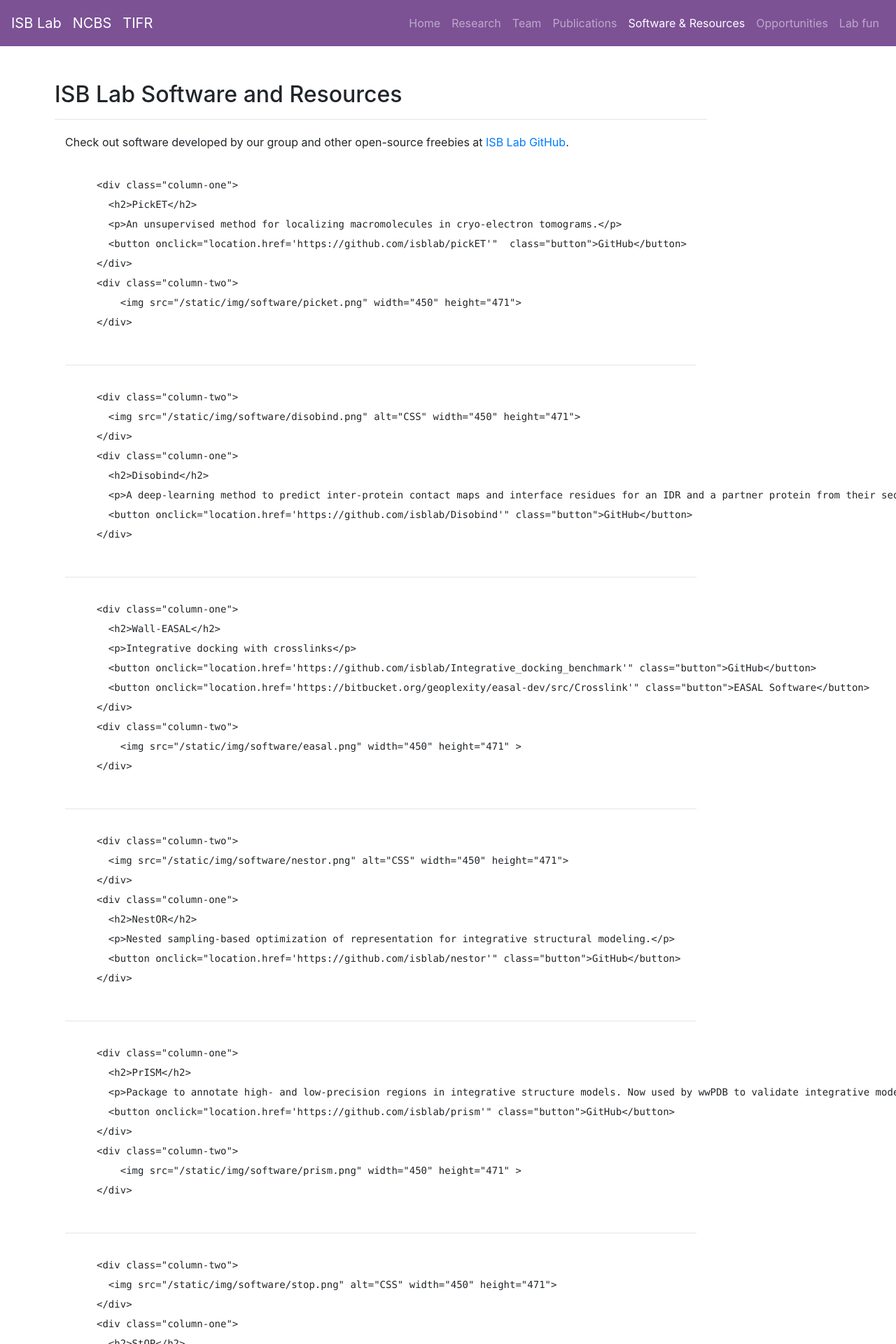
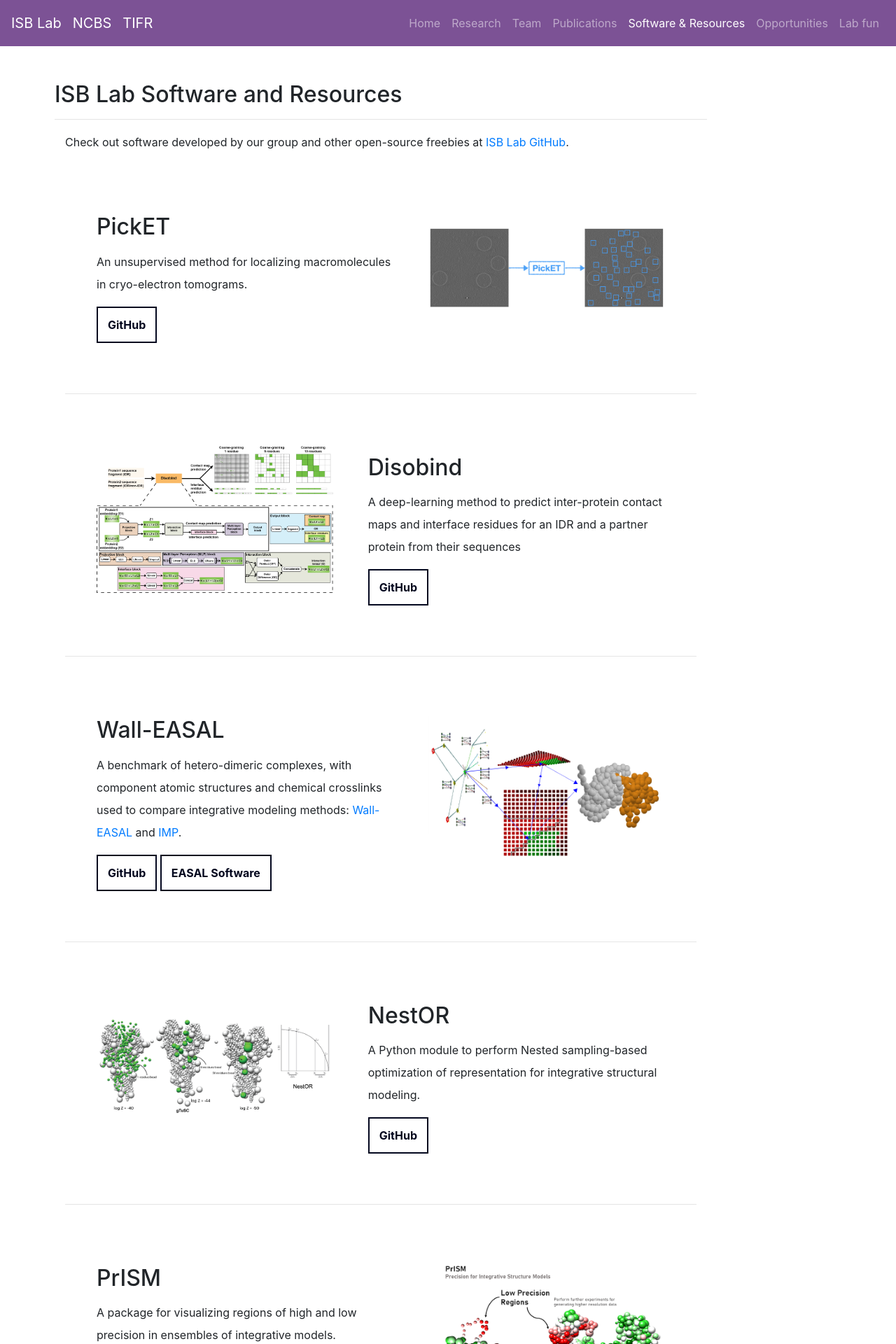
Before and after one commit to isblab/website, a Jekyll site: the page built from Software/index.md, in a window 1280 px wide. Shown: the top 1920 px of the page at 70% size. Built offline with Jekyll 4.4.1, drawn with Linux system fonts in a browser that asks for light colours; some of the changed text lies outside the part shown.

Commit message:
fixed bug caused by indentation

```diff
--- a/Software/index.md
+++ b/Software/index.md
@@ -5,165 +5,134 @@ group: Software
 ---
 <h2>ISB Lab Software and Resources</h2>
 <hr>
+
 <div class="container-fluid">
 
 Check out software developed by our group and other open-source freebies at [ISB Lab GitHub](https://github.com/isblab). <br>
 
 
 <div class="content-container" style="background-color: #ffffff;">
-  <div class="col-container">
-    <div class="column-one">
-      <h2>PickET</h2>
-      <p>An unsupervised method for localizing macromolecules in cryo-electron tomograms.</p>
-      <button onclick="location.href='https://github.com/isblab/pickET'"  class="button">GitHub</button>
-    </div>
-    <div class="column-two">
-        <img src="/static/img/software/picket.png" width="450" height="471">
-    </div>
-  </div>
+<div class="col-container">
+<div class="column-one">
+<h2>PickET</h2>
+<p>An unsupervised method for localizing macromolecules in cryo-electron tomograms.</p>
+<button onclick="location.href='https:/github.com/isblab/pickET'" class="button">GitHub</button>
+</div>
+<div class="column-two">
+<img src="/static/img/software/picket.png" width="500" height="500">
+</div>
+</div>
 </div>
 
 <hr width="100%">
 
 <div class="content-container" style="background-color: #ffffff;">
-  <div class="col-container">
-    <div class="column-two">
-      <img src="/static/img/software/disobind.png" alt="CSS" width="450" height="471">
-    </div>
-    <div class="column-one">
-      <h2>Disobind</h2>
-      <p>A deep-learning method to predict inter-protein contact maps and interface residues for an IDR and a partner protein from their sequences</p>
-      <button onclick="location.href='https://github.com/isblab/Disobind'" class="button">GitHub</button>
-    </div>
-  </div>
+<div class="col-container">
+<div class="column-two">
+<img src="/static/img/software/disobind.png" alt="CSS" width="450" height="471">
+</div>
+<div class="column-one">
+<h2>Disobind</h2>
+<p>A deep-learning method to predict inter-protein contact maps and interface residues for an IDR and a partner protein from their sequences</p>
+<button onclick="location.href='https:/github.com/isblab/Disobind'" class="button">GitHub</button>
+</div>
+</div>
 </div>
 
 <hr width="100%">
 
 <div class="content-container" style="background-color: #ffffff;">
-  <div class="col-container">
-    <div class="column-one">
-      <h2>Wall-EASAL</h2>
-      <p>Integrative docking with crosslinks</p>
-      <button onclick="location.href='https://github.com/isblab/Integrative_docking_benchmark'" class="button">GitHub</button>
-      <button onclick="location.href='https://bitbucket.org/geoplexity/easal-dev/src/Crosslink'" class="button">EASAL Software</button>
-    </div>
-    <div class="column-two">
-        <img src="/static/img/software/easal.png" width="450" height="471" >
-    </div>
-  </div>
+<div class="col-container">
+<div class="column-one">
+<h2>Wall-EASAL</h2>
+<p>A benchmark of hetero-dimeric complexes, with component atomic structures and chemical crosslinks used to compare integrative modeling methods: <a href="https:/bitbucket.org/geoplexity/easal-dev/src/Crosslink">Wall-EASAL</a> and <a href="https://integrativemodeling.org/">IMP</a>.</p>
+<button onclick="location.href='https:/github.com/isblab/Integrative_docking_benchmark'" class="button">GitHub</button>
+<button onclick="location.href='https:/bitbucket.org/geoplexity/easal-dev/src/Crosslink'" class="button">EASAL Software</button>
+</div>
+<div class="column-two">
+<img src="/static/img/software/easal.png" width="450" height="471" >
+</div>
+</div>
 </div>
 
 <hr width="100%">
 
 <div class="content-container" style="background-color: #ffffff;">
-  <div class="col-container">
-    <div class="column-two">
-      <img src="/static/img/software/nestor.png" alt="CSS" width="450" height="471">
-    </div>
-    <div class="column-one">
-      <h2>NestOR</h2>
-      <p>Nested sampling-based optimization of representation for integrative structural modeling.</p>
-      <button onclick="location.href='https://github.com/isblab/nestor'" class="button">GitHub</button>
-    </div>
-  </div>
+<div class="col-container">
+<div class="column-two">
+<img src="/static/img/software/nestor.png" alt="CSS" width="450" height="471">
+</div>
+<div class="column-one">
+<h2>NestOR</h2>
+<p>A Python module to perform Nested sampling-based optimization of representation for integrative structural modeling.</p>
+<button onclick="location.href='https:/github.com/isblab/nestor'" class="button">GitHub</button>
+</div>
+</div>
 </div>
 
 <hr width="100%">
 
 <div class="content-container" style="background-color: #ffffff;">
-  <div class="col-container">
-    <div class="column-one">
-      <h2>PrISM</h2>
-      <p>Package to annotate high- and low-precision regions in integrative structure models. Now used by wwPDB to validate integrative models!</p>
-      <button onclick="location.href='https://github.com/isblab/prism'" class="button">GitHub</button>
-    </div>
-    <div class="column-two">
-        <img src="/static/img/software/prism.png" width="450" height="471" >
-    </div>
-  </div>
+<div class="col-container">
+<div class="column-one">
+<h2>PrISM</h2>
+<p>A package for visualizing regions of high and low precision in ensembles of integrative models.</p>
+<p><b>Now used by <a href="https://www.rcsb.org/news/67c4575365ecc77724b625ed">wwPDB</a> to validate integrative models!</b></p>
+<button onclick="location.href='https:/github.com/isblab/prism'" class="button">GitHub</button>
+</div>
+<div class="column-two">
+<img src="/static/img/software/prism.png" width="450" height="471" >
+</div>
+</div>
 </div>
 
 <hr width="100%">
 
 <div class="content-container" style="background-color: #ffffff;">
-  <div class="col-container">
-    <div class="column-two">
-      <img src="/static/img/software/stop.png" alt="CSS" width="450" height="471">
-    </div>
-    <div class="column-one">
-      <h2>StOP</h2>
-      <p>Stochastic Optimization of Parameters (StOP) automates the tuning of MCMC parameters for stochastic sampling in IMP.</p>
-      <button onclick="location.href='https://github.com/isblab/stop'" class="button">GitHub</button>
-    </div>
-  </div>
+<div class="col-container">
+<div class="column-two">
+<img src="/static/img/software/stop.png" alt="CSS" width="450" height="471">
+</div>
+<div class="column-one">
+<h2>StOP</h2>
+<p>A gradient-free, parallel, global, stochastic, multi-objective optimization algorithm primarily written to optimize the Markov Chain Monte Carlo (MCMC) sampling parameters for the Integrative Modeling Platform (<a href="https://integrativemodeling.org/">IMP</a>).</p>
+<button onclick="location.href='https:/github.com/isblab/stop'" class="button">GitHub</button>
+<button onclick="location.href='https:/github.com/isblab/stop/blob/main/docs/tutorial_basic.md'" class="button">Tutorial</button>
+</div>
+</div>
 </div>
 
 <hr width="100%">
 
 <div class="content-container" style="background-color: #ffffff;">
-  <div class="col-container">
-    <div class="column-one">
-      <h2>Sampcon</h2>
-      <p>Pipeline for analyzing integrative models after MCMC sampling. Includes tests for assessing sampling exhaustiveness, clustering models, and calculating precision.</p>
-      <button onclick="location.href='https://github.com/isblab/sampcon'" class="button">GitHub</button>
-    </div>
-    <div class="column-two">
-        <img src="/static/img/software/sampcon.png" width="450" height="471" >
-    </div>
-  </div>
+<div class="col-container">
+<div class="column-one">
+<h2>Sampcon</h2>
+<p>Pipeline for analyzing integrative models after Markov Chain Monte Carlo (MCMC) sampling. Includes tests for assessing sampling exhaustiveness, clustering models, and calculating precision.</p>
+<button onclick="location.href='https:/github.com/salilab/imp-sampcon'" class="button">GitHub</button>
+</div>
+<div class="column-two">
+<img src="/static/img/software/sampcon.png" width="450" height="471" >
+</div>
+</div>
 </div>
 
-<hr width="100%">
+<!-- <hr width="100%"> -->
 
-<div class="content-container" style="background-color: #ffffff;">
-  <div class="col-container">
-    <div class="column-two">
-      <img src="/static/img/software/ppd.png" alt="CSS" width="450" height="471">
-    </div>
-    <div class="column-one">
-      <h2>Scoring functions for protein-protein docking and other utilities for parsing PDBs</h2>
-      <p>PISA (atomic), PIE (residue), and C3 (combination) scoring functions for ranking models. Interface RMSD calculation, utilities for modifying PDBs, adding chain names, and running Modeller.</p>
-      <button onclick="location.href='https://github.com/isblab/dockingScripts/tree/main/capriScripts/potentials'" class="button">GitHub</button>
-    </div>
-  </div>
+<!-- <div class="content-container" style="background-color: #ffffff;">
+<div class="col-container">
+<div class="column-two">
+<img src="/static/img/software/ppd.png" alt="CSS" width="450" height="471">
 </div>
+<div class="column-one">
+<h2>Scoring functions for protein-protein docking and other utilities for parsing PDBs</h2>
+<p>PISA (atomic), PIE (residue), and C3 (combination) scoring functions for ranking models. Interface RMSD calculation, utilities for modifying PDBs, adding chain names, and running Modeller.</p>
+<button onclick="location.href='https:/github.com/isblab/dockingScripts/tree/main/capriScripts/potentials'" class="button">GitHub</button>
+</div>
+</div>
+</div> -->
 
-<style>
-    /* Add styles for alternating row colors */
-    .row-light {
-        background-color: #f0f0f0; /* Light grey */
-    }
-    .row-dark {
-        background-color: #ffffff; /* White */
-    }
-    .heading-row {
-        background-color: #cbc3e3; /* Light purple for headings */
-    }
-    .link {
-        color: #0066cc;
-    }
-    .logo {
-        max-width: 250px;
-        height: auto;
-        vertical-align: middle;
-    }
-    table {
-        width: 100%;
-        border-collapse: collapse;
-    }
-    th, td {
-        padding: 12px;
-        border: 1px solid #ddd;
-    }
-    th {
-        background-color: #ffffff;
-    }
-    /* Bold text in the Name column */
-    td:first-child {
-        font-weight: bold;
-    }
-</style>
+</div>
 
 <br>
 
--- a/static/css/custom.css
+++ b/static/css/custom.css
@@ -241,8 +241,8 @@ body {
 
 .content-container {
   padding: 15px;
-  margin-left: 30px;
-  margin-right: 30px;
+  margin-left: 5px;
+  margin-right: 5px;
 }
 
 .col-container {
@@ -258,24 +258,14 @@ body {
 
 .column-one {
   float: left;
-  width: 50%;
+  width: 55%;
   padding: 25px;
 }
 
 .column-two {
   float: left;
-  width: 50%;
+  width: 45%;
   padding: 25px;
-}
-
-.l-font {
-  font-size: 45px;
-  color: #03071e;
-}
-
-.xl-font {
-  font-size: 30px;
-  color: #03071e;
 }
 
 .button {
```
